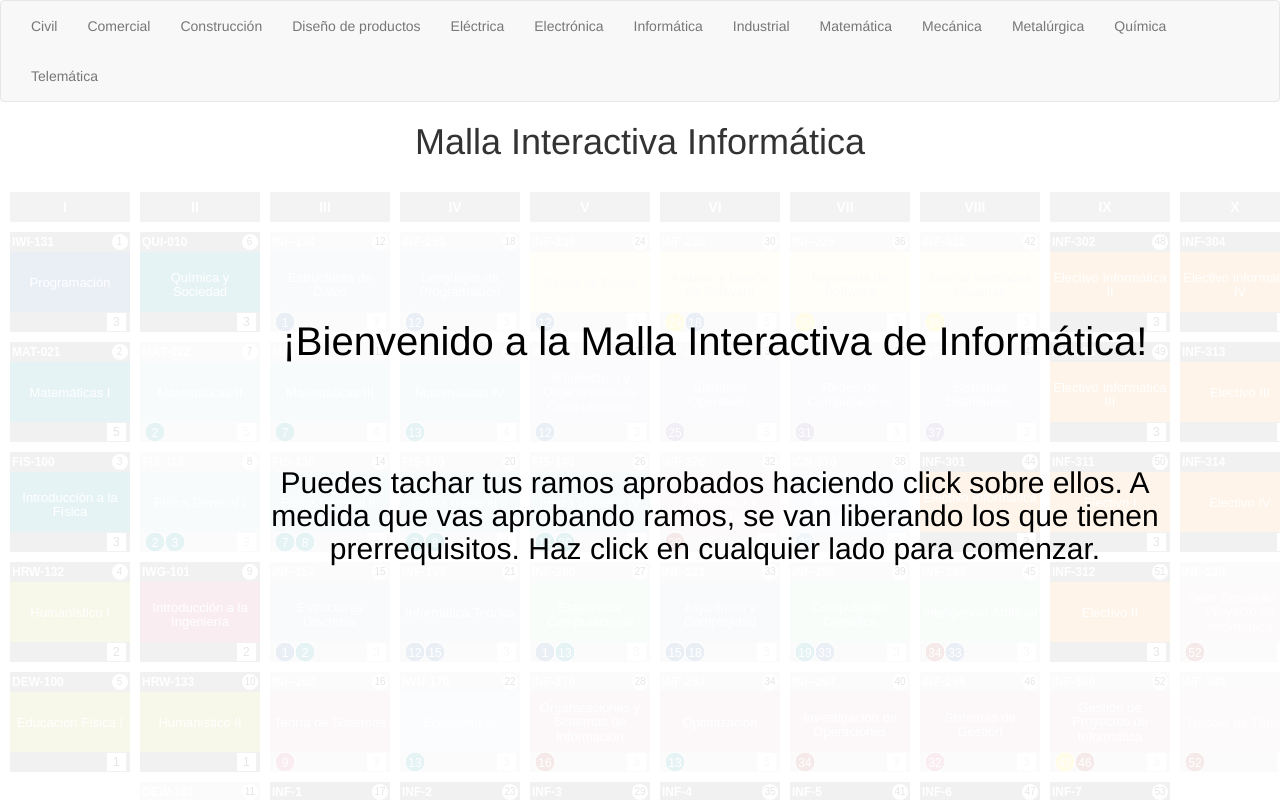
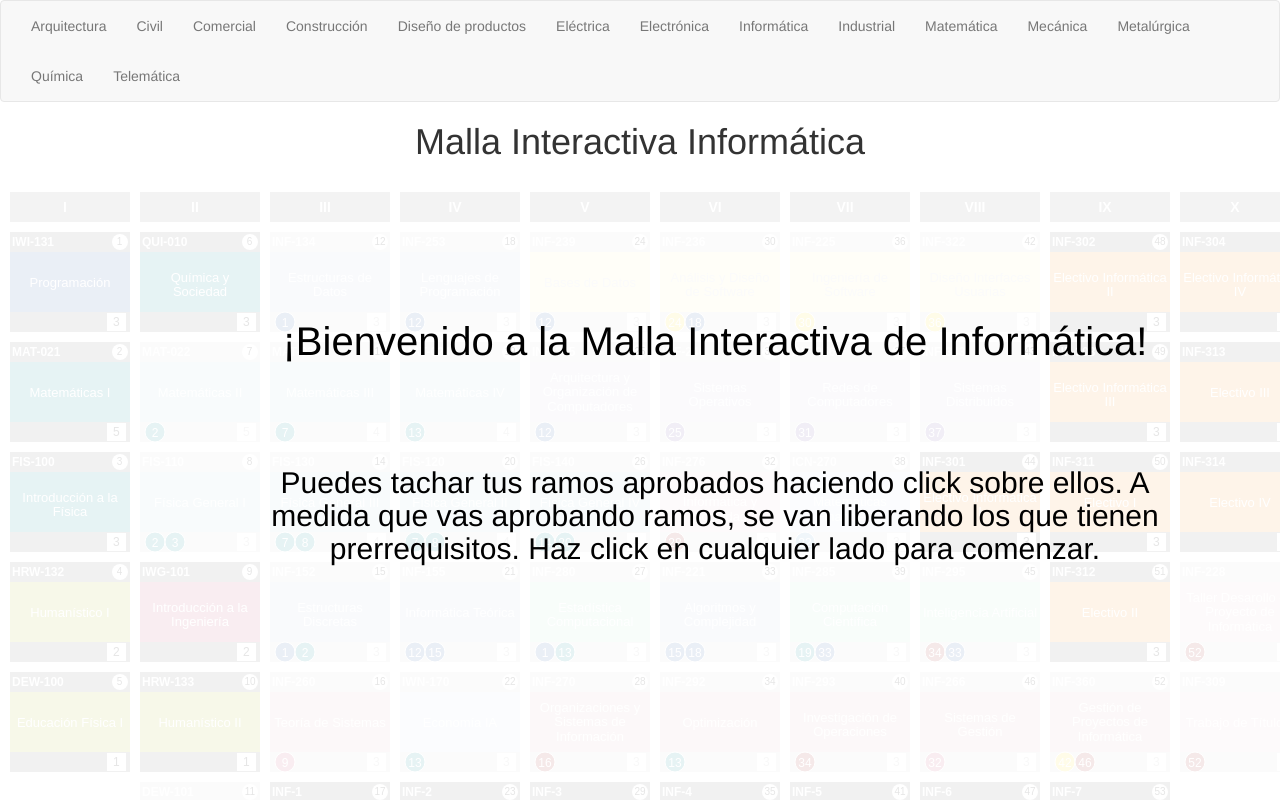
Before and after one commit to etra0/ramos, a plain HTML site: page index.html in a window 1280 px wide. Shown: the top 800 px of the page. Drawn offline with nearby package versions, Linux system fonts and the light colour scheme.

Commit message:
agregada info a canvas e index

```diff
--- a/canvas.js
+++ b/canvas.js
@@ -7,6 +7,7 @@ var canvas = d3.select(".canvas")
 	.attr('height', height);
 
 var carreras = {
+	'ARQ': 'Arquitectura',
 	'INF': 'Informática',
     'ICI': 'Industrial',
 	'ELO': 'Electrónica',
--- a/index.html
+++ b/index.html
@@ -46,6 +46,7 @@
 <nav class="navbar navbar-default"style='display:flex;justify-content:center'>
   <div class="container-fluid" >
     <ul class="nav navbar-nav">
+      <li><a href="?m=ARQ">Arquitectura</a></li>
       <li><a href="?m=CIV">Civil</a></li>
       <li><a href="?m=ICOM">Comercial</a></li>
       <li><a href="?m=CONSTRU">Construcción</a></li>
```
